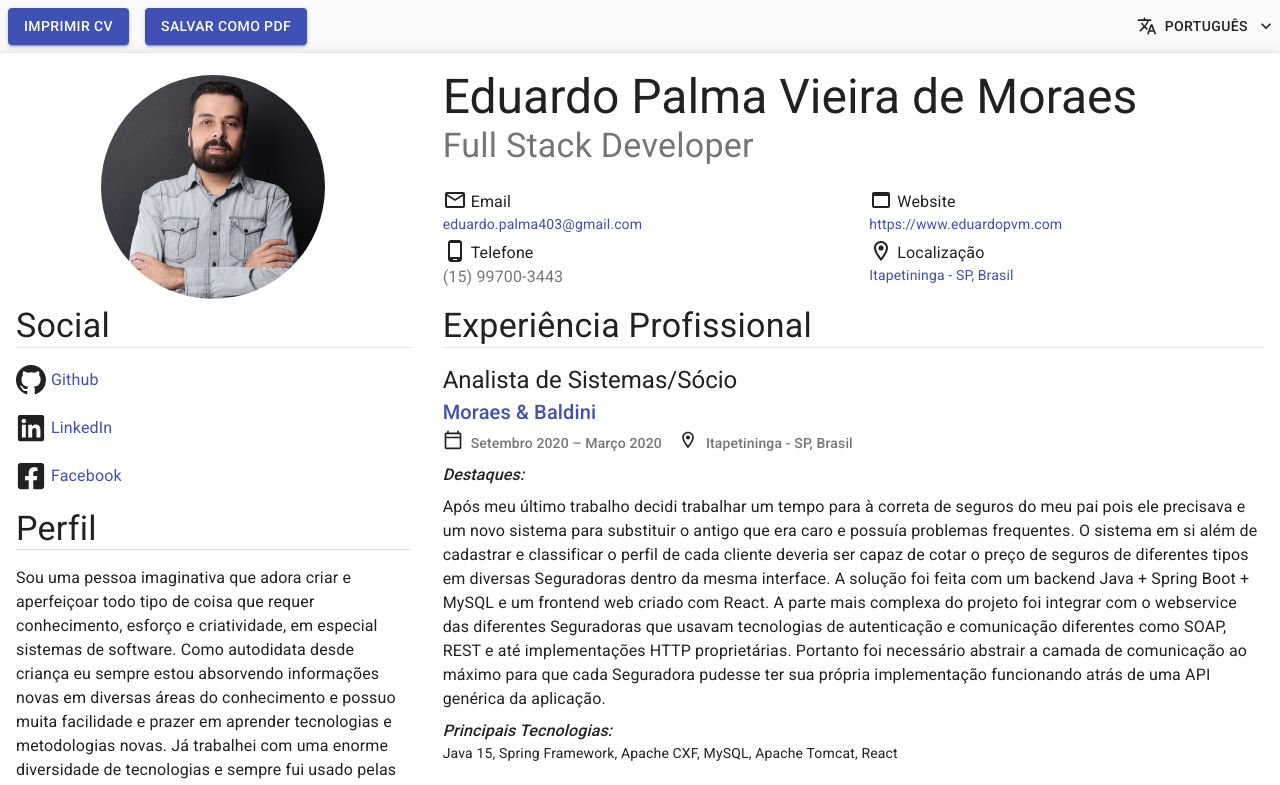
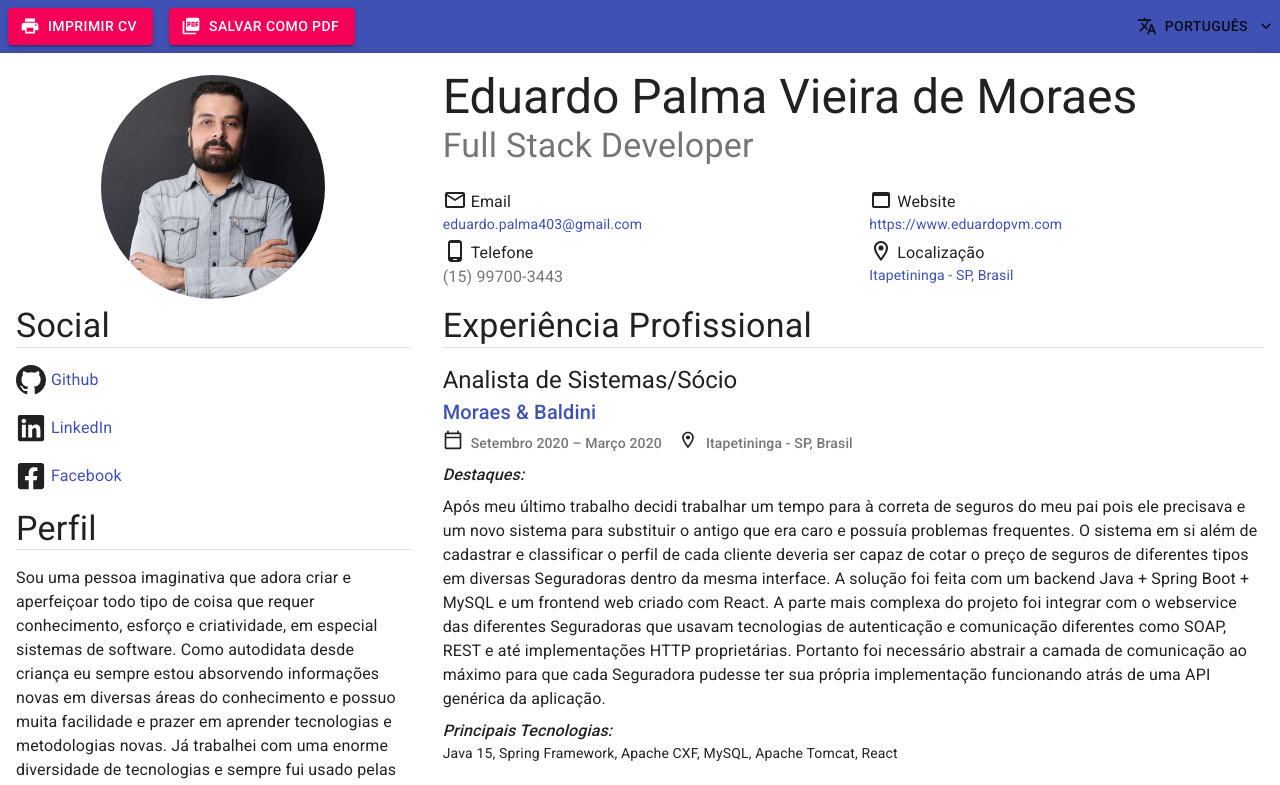
Before and after one commit to eduardopvm/react-cv, a React (Create React App) app: page / in a window 1280 px wide. Shown: the top 785 px of the page. Built offline with nearby package versions, Linux system fonts and the light colour scheme.

Commit message:
added icons to appbar buttons

```diff
--- a/src/header/Header.js
+++ b/src/header/Header.js
@@ -7,11 +7,14 @@ import Backdrop from "@material-ui/core/Backdrop";
 import CircularProgress from "@material-ui/core/CircularProgress";
 import Snackbar from "@material-ui/core/Snackbar";
 import MuiAlert from "@material-ui/lab/Alert";
-import useMediaQuery from '@material-ui/core/useMediaQuery';
-import { useTheme } from '@material-ui/core/styles';
+import PrintIcon from "@material-ui/icons/Print";
+import PictureAsPdfIcon from "@material-ui/icons/PictureAsPdf";
+import useMediaQuery from "@material-ui/core/useMediaQuery";
+import { useTheme } from "@material-ui/core/styles";
 import { useState } from "react";
 import { makeStyles } from "@material-ui/core/styles";
 import { useTranslation } from "react-i18next";
+
 import LanguageChooser from "./LanguageChooser";
 
 const useStyles = makeStyles((theme) => ({
@@ -40,7 +43,9 @@ export default function Header(props) {
   const [errorHappened, showError] = useState(false);
   const [t, i18n] = useTranslation();
   const theme = useTheme();
-  const isSmallScreen = useMediaQuery(theme.breakpoints.down('sm'), {noSsr: true});
+  const isSmallScreen = useMediaQuery(theme.breakpoints.down("sm"), {
+    noSsr: true,
+  });
 
   const onPagePrint = () => {
     props.handlePagePrint();
@@ -87,7 +92,7 @@ export default function Header(props) {
   };
 
   return (
-    <AppBar position="static" elevation={0} color={isSmallScreen ? "primary" : "transparent"}>
+    <AppBar position="static" elevation={5} color="primary">
       <Grid container>
         <Backdrop className={classes.backdrop} open={loading}>
           <CircularProgress color="inherit" />
@@ -103,26 +108,26 @@ export default function Header(props) {
         </Snackbar>
 
         <Grid item xs={6}>
-          {!isSmallScreen &&
           <Button
             onClick={onPagePrint}
+            startIcon={<PrintIcon />}
             variant="contained"
-              color="primary"
+            color="secondary"
             className={classes.button}>
             {t("printCV")}
           </Button>
-          }
           <Button
             onClick={onPdfExport}
+            startIcon={<PictureAsPdfIcon />}
             variant="contained"
-            color={isSmallScreen ? "default" : "primary"}
+            color="secondary"
             className={classes.button}>
             {t("exportToPDF")}
           </Button>
         </Grid>
 
         <Grid container item xs={6} justify="flex-end">
-          <LanguageChooser handleLanguageChange={props.handleLanguageChange}/>
+          <LanguageChooser handleLanguageChange={props.handleLanguageChange} />
         </Grid>
       </Grid>
     </AppBar>
--- a/src/main_content/Homepage.js
+++ b/src/main_content/Homepage.js
@@ -48,7 +48,7 @@ export default function Homepage() {
         <Route exact path="/">
           <Container disableGutters>
             <Header handleLanguageChange={handleDataChange} handlePagePrint={handlePagePrint} />
-            <Paper elevation={5} component="main">
+            <Paper elevation={5} component="main" square>
               <Content ref={printComponentRef} staticData={cvDataStatic} translatedData={cvData} />
             </Paper>
             <Footer githubUrl={cvDataStatic.source_url} />
```
Lines whose indentation alone changed are shown as unchanged.
